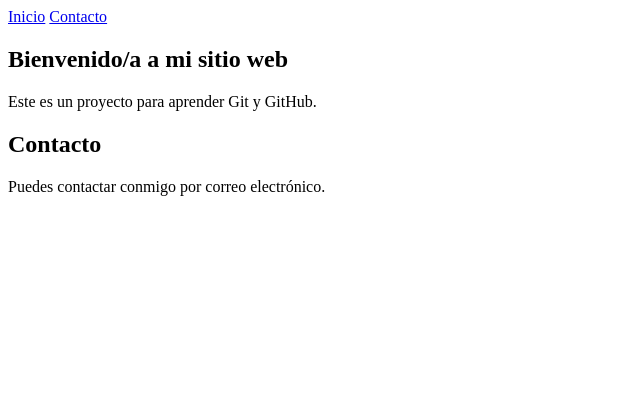
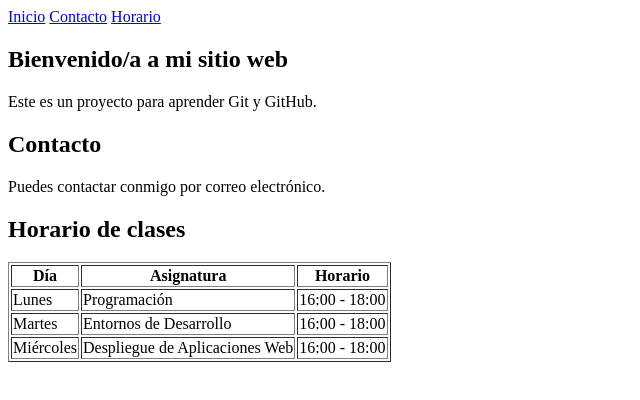
Before and after one commit to aduarterb-cyber/Proyecto1, a plain HTML site: page index.html in a window 1280 px wide. Shown: the whole page, without its empty margins (0-640 px from the left). Drawn offline with Linux system fonts and the light colour scheme.

Commit message:
Añadir tabla de horarios

```diff
--- a/index.html
+++ b/index.html
@@ -1,3 +1,4 @@
+
 
 <!DOCTYPE html>
 <html lang="es">
@@ -10,6 +11,7 @@
     <nav>
         <a href="#inicio">Inicio</a>
         <a href="#contacto">Contacto</a>
+        <a href="#horario">Horario</a>
     </nav>
 
     <section id="inicio">
@@ -21,5 +23,31 @@
         <h2>Contacto</h2>
         <p>Puedes contactar conmigo por correo electrónico.</p>
     </section>
+
+    <section id="horario">
+        <h2>Horario de clases</h2>
+        <table border="1">
+            <tr>
+                <th>Día</th>
+                <th>Asignatura</th>
+                <th>Horario</th>
+            </tr>
+            <tr>
+                <td>Lunes</td>
+                <td>Programación</td>
+                <td>16:00 - 18:00</td>
+            </tr>
+            <tr>
+                <td>Martes</td>
+                <td>Entornos de Desarrollo</td>
+                <td>16:00 - 18:00</td>
+            </tr>
+            <tr>
+                <td>Miércoles</td>
+                <td>Despliegue de Aplicaciones Web</td>
+                <td>16:00 - 18:00</td>
+            </tr>
+        </table>
+    </section>
 </body>
 </html>
```
